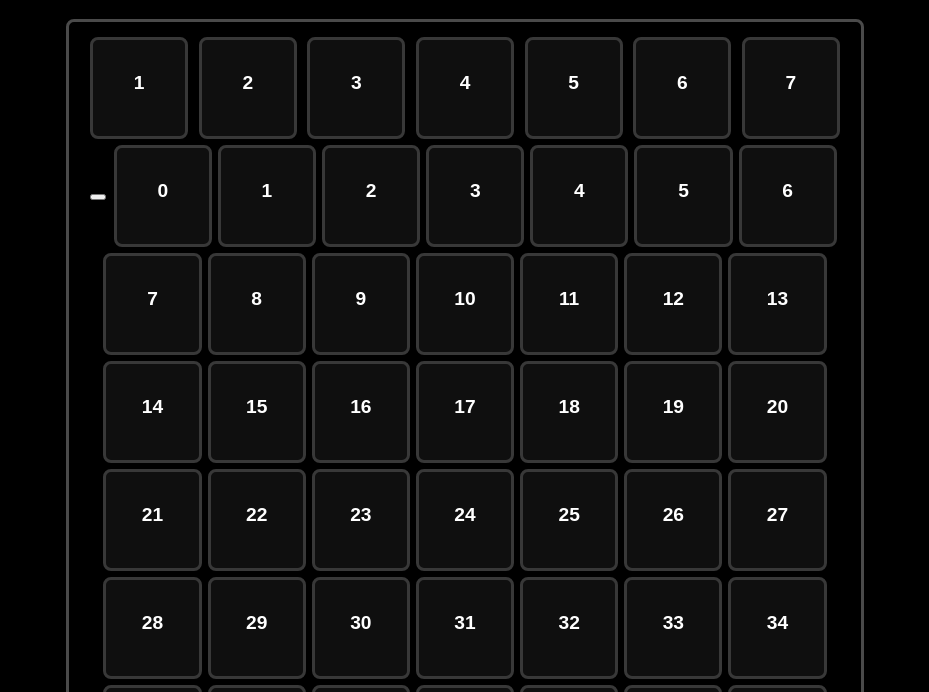
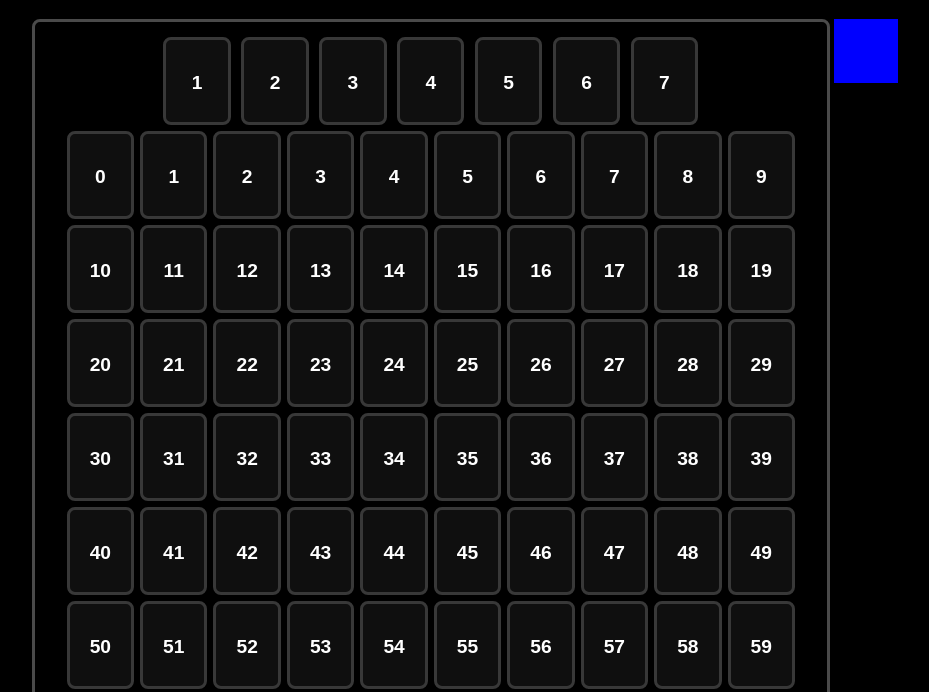
Before and after one commit to Bonny-code/M1-D9, a plain HTML site: page index.html in a window 1280 px wide. Shown: the part 61-753 px from the top of the page, without its empty margins (175-1104 px from the left). Drawn offline with Linux system fonts and the light colour scheme.

Commit message:
btn created

```diff
--- a/index.html
+++ b/index.html
@@ -20,8 +20,9 @@
         <div class="cell">6</div>
         <div class="cell">7</div>
     </div>
-   <button class="btn" type="text" aria-placeholder="touch here"></button>
     </div>
+
+    <button class="btn"></button>
 
    <script src="index.js"></script>
 </body>
--- a/index.js
+++ b/index.js
@@ -12,3 +12,11 @@ for (let number=0; number <= 76; number++) {
 }
 
 }
+
+let button = document.getElementsByClassName("btn")
+let myArray = ["1", "2", "3", "4", "5"]
+
+button.onclick = function(){
+
+    alert(myarray[Math.floor(Math.random() * myarray.length)]);
+}
--- a/styles.css
+++ b/styles.css
@@ -25,8 +25,8 @@ vertical-align: top;
 
     background-color: #0f0f0f;
     display: inline-block;
-    width: 12%;
-    min-height: 64px;
+    width: 8%;
+    min-height: 50px;
     text-align: center;
     padding-top: 32px;
     font-size: larger;
@@ -37,8 +37,10 @@ vertical-align: top;
     border-color: #383838;
 }
 
-/*.btn{
-    background-color: #4CAF50;
+.btn{
+    background-color:blue;
+    width: 8;
+    min-height: 64px;
   border: none;
   color: white;
   padding: 15px 32px;
@@ -46,4 +48,4 @@ vertical-align: top;
   text-decoration: none;
   display: inline-block;
   font-size: 16px;
-} */
+}
```
